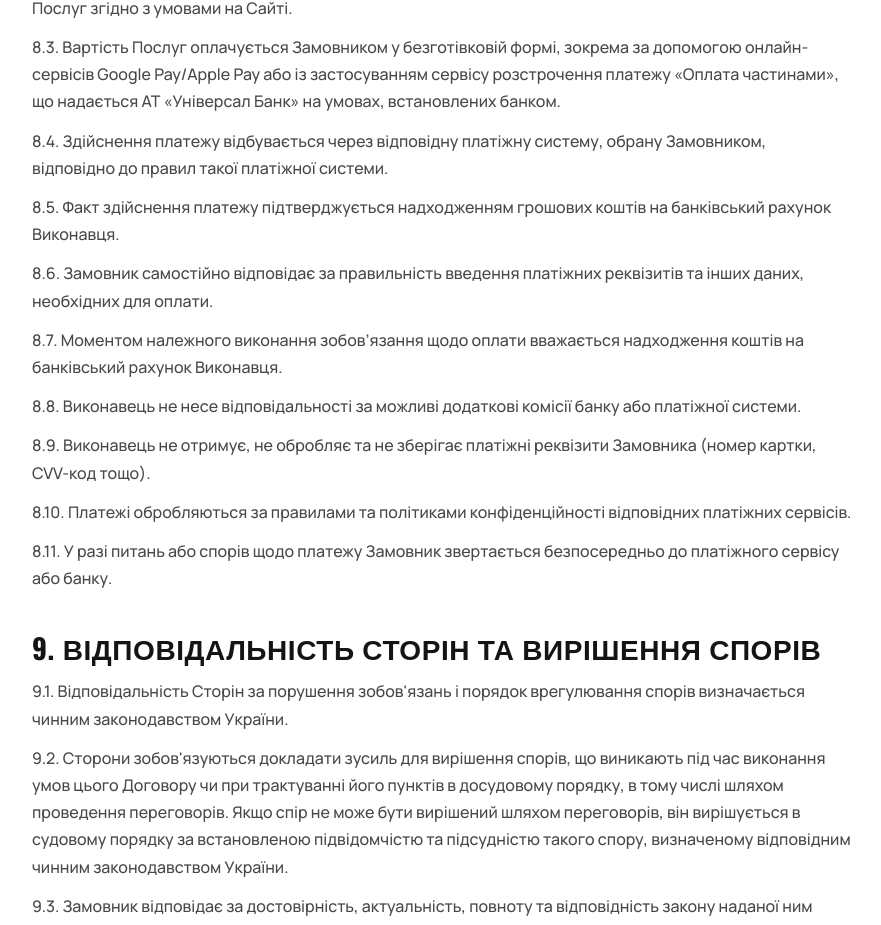
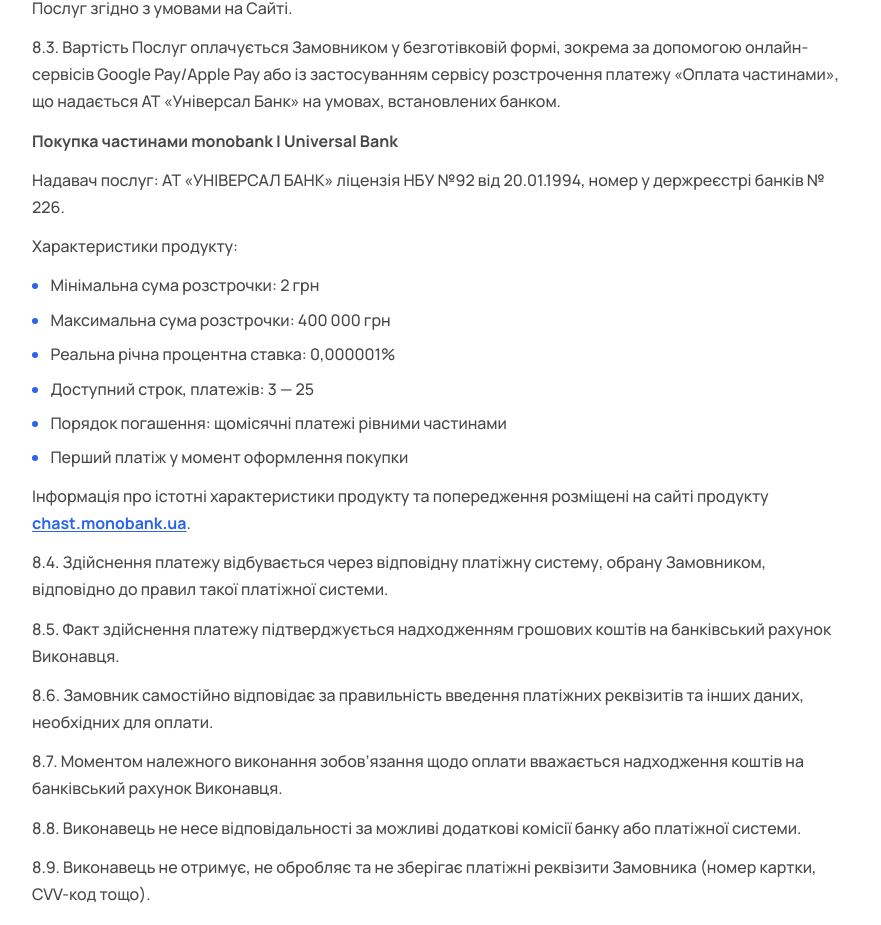
Before and after one commit to fedoniukri-io24-tech/illyalitun-site, a Next.js app: page /oferta in a window 1280 px wide. Shown: the part 4534-5459 px from the top of the page, without its empty margins (198-1079 px from the left). Built offline with nearby package versions, Linux system fonts and the light colour scheme; no server answers.

Commit message:
some updates

```diff
--- a/src/app/oferta/page.tsx
+++ b/src/app/oferta/page.tsx
@@ -290,6 +290,34 @@
                 встановлених банком.
               </P>
               <P>
+                <strong>Покупка частинами monobank | Universal Bank</strong>
+              </P>
+              <P>
+                Надавач послуг: АТ «УНІВЕРСАЛ БАНК» ліцензія НБУ №92 від 20.01.1994, номер у
+                держреєстрі банків № 226.
+              </P>
+              <P>Характеристики продукту:</P>
+              <Ul>
+                <Li>Мінімальна сума розстрочки: 2 грн</Li>
+                <Li>Максимальна сума розстрочки: 400 000 грн</Li>
+                <Li>Реальна річна процентна ставка: 0,000001%</Li>
+                <Li>Доступний строк, платежів: 3 — 25</Li>
+                <Li>Порядок погашення: щомісячні платежі рівними частинами</Li>
+                <Li>Перший платіж у момент оформлення покупки</Li>
+              </Ul>
+              <P>
+                Інформація про істотні характеристики продукту та попередження розміщені на сайті
+                продукту{' '}
+                <a
+                  href="https://chast.monobank.ua"
+                  target="_blank"
+                  rel="noopener noreferrer"
+                >
+                  chast.monobank.ua
+                </a>
+                .
+              </P>
+              <P>
                 8.4. Здійснення платежу відбувається через відповідну платіжну систему, обрану
                 Замовником, відповідно до правил такої платіжної системи.
               </P>
```
